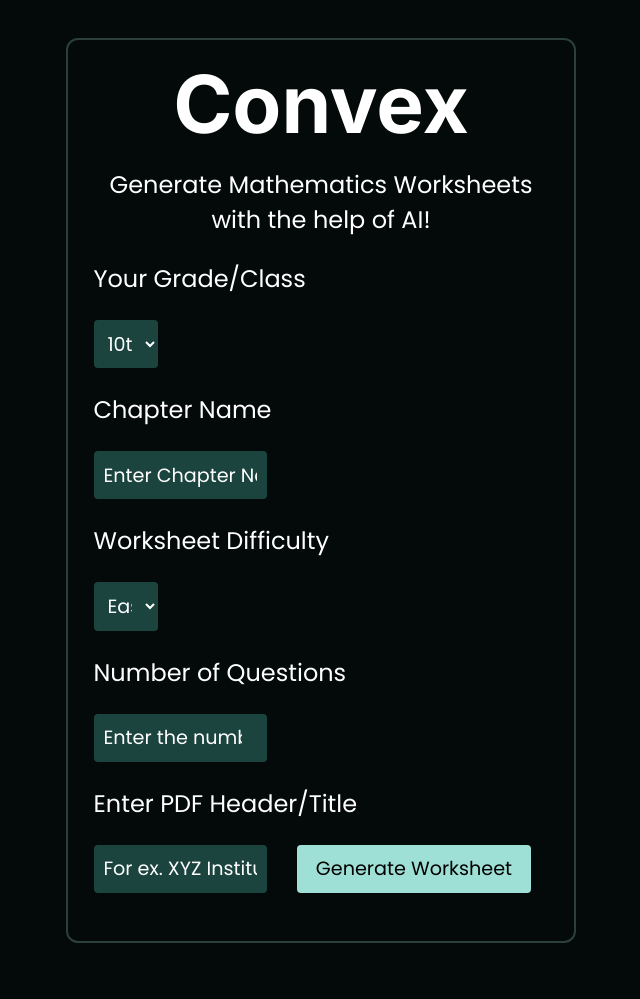
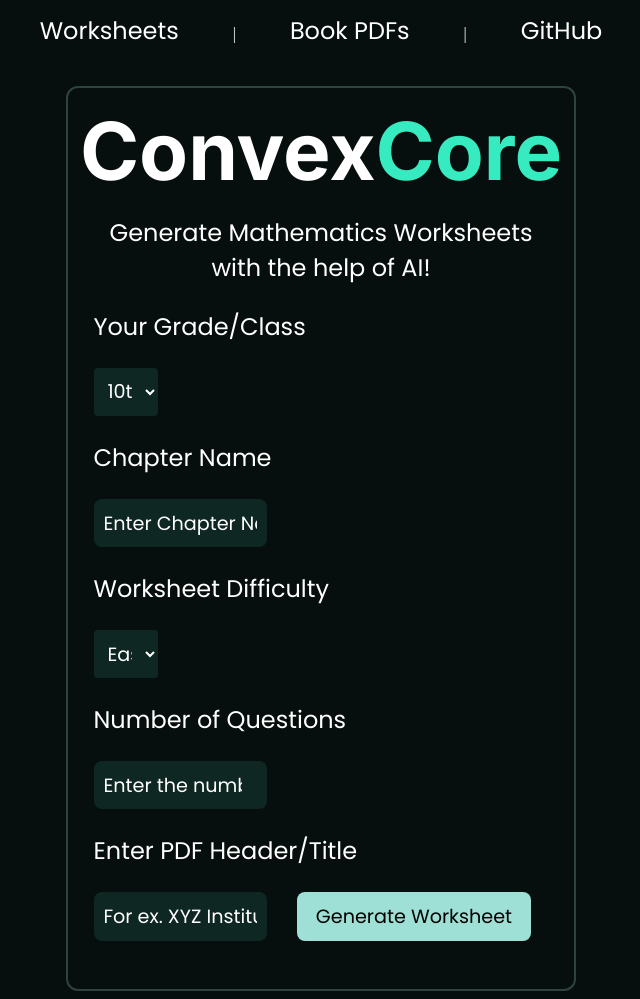
Before and after one commit to NixonXC/Convex-Worksheets, a Flask app: page / in a window 1280 px wide. Shown: the whole page, without its empty margins (319-959 px from the left). Before the commit the page ends 943 px from the top, so only its background shows below. Run offline with Flask 3, Linux system fonts and the light colour scheme.

Commit message:
Add files via upload

```diff
--- a/static/style.css
+++ b/static/style.css
@@ -1,7 +1,7 @@
 @import url('https://fonts.googleapis.com/css2?family=Inter:wght@100..900&display=swap');
 @import url('https://fonts.googleapis.com/css2?family=Poppins:ital,wght@0,100;0,200;0,300;0,400;0,500;0,600;0,700;0,800;0,900;1,100;1,200;1,300;1,400;1,500;1,600;1,700;1,800;1,900&display=swap');
 body {
-    background-color: #030A09 !important;
+    background-color: #060F0D !important;
     color: white;
 }
 .main {
@@ -46,7 +46,7 @@ body {
     margin-left: 2vw;
     outline: none;
     border: none;
-    background-color: #1b443e;
+    background-color: #0f2722;
     border-radius: 4px;
     text-align: center;
 }
@@ -61,8 +61,8 @@ body {
     outline: none;
     width: 12vw;
     border: none;
-    background-color: #1b443e;
-    border-radius: 4px;
+    background-color: #0f2722;
+    border-radius: 8px;
 }
 ::placeholder {
     color: white;
@@ -79,12 +79,28 @@ body {
     margin-left: 2vw;
     outline: none;
     transition: 0.3s ease-in-out;
-    border: none;;
+    border: none;
     background-color: #9EE0D5;
-    border-radius: 4px;
+    border-radius: 8px;
 }
 .main button:hover {
     box-shadow: 0 0 30px #e1e1e37a;
+}
+.navbar {
+    margin-top: 1%;
+}
+.navbar a {
+    margin: 20px 50px;
+    font-family: 'Poppins', sans-serif;
+    font-size: 1.5em;
+    text-decoration: none;
+    color: white;
+    transition: 0.3s ease-in-out;
+}
+
+.navbar a:hover {
+    text-shadow: 0px 0px 10px #ffffff; /* Adds a white text shadow on hover */
+    /* For a greenish shadow, you can use: text-shadow: 0px 0px 10px #00ff00; */
 }
 @media only screen and (max-width: 768px) {
     .main {
--- a/templates/index.html
+++ b/templates/index.html
@@ -4,17 +4,24 @@
     <meta charset="UTF-8">
     <meta name="viewport" content="width=device-width, initial-scale=1.0">
     <title>Convex Worksheets by Atharva Kulkarni</title>
-    <meta name="description" content="Generate mathematics worksheets with the help of AI!">
+    <meta name="description" content="Generate mathematics worksheets with the help of AI. Project by Atharva Kulkarni">
     <link rel="stylesheet" href="/static/style.css">
 </head>
 <body>
+    <div class="navbar" style="text-align: center;">
+        <a href="/">Worksheets</a> |
+        <a href="https://pdf-core.vercel.app">Book PDFs</a> |
+        <a href="https://github.com/NixonXC/Convex-Worksheets">GitHub</a>
+    </div>
     <div class="main">
-        <h1>Convex</h1>
+        <h1>Convex<span style="color: #37EBC0;">Core</span></h1>
         <p style="text-align: center;">Generate Mathematics Worksheets with the help of AI!</p>
         <form action="{{ url_for('generate') }}" method="POST">
             <p>Your Grade/Class</p>
             <select name="grade" required>
                 <option value="10">10th</option>
+                <option value="12">12th</option>
+                <option value="11">11th</option>
                 <option value="9">9th</option>
                 <option value="8">8th</option>
                 <option value="7">7th</option>
@@ -35,6 +42,6 @@
             <input type="text" name="header" placeholder="For ex. XYZ Institue" required>
             <button type="submit">Generate Worksheet</button>
         </form>
-        </div>
+    </div>
 </body>
 </html>
```
